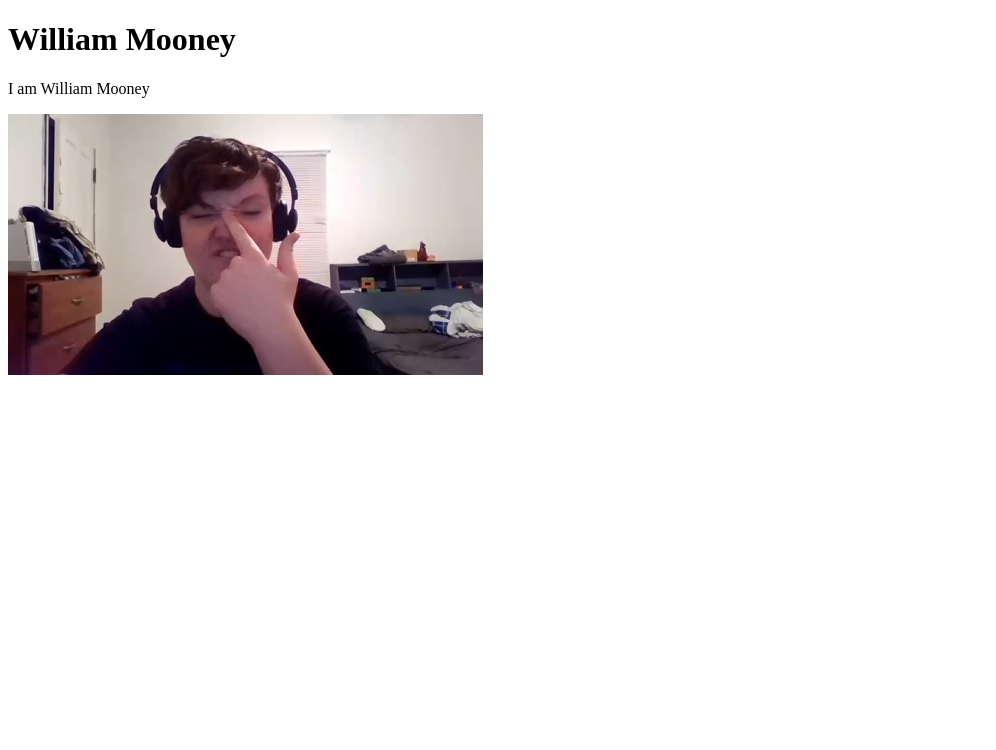
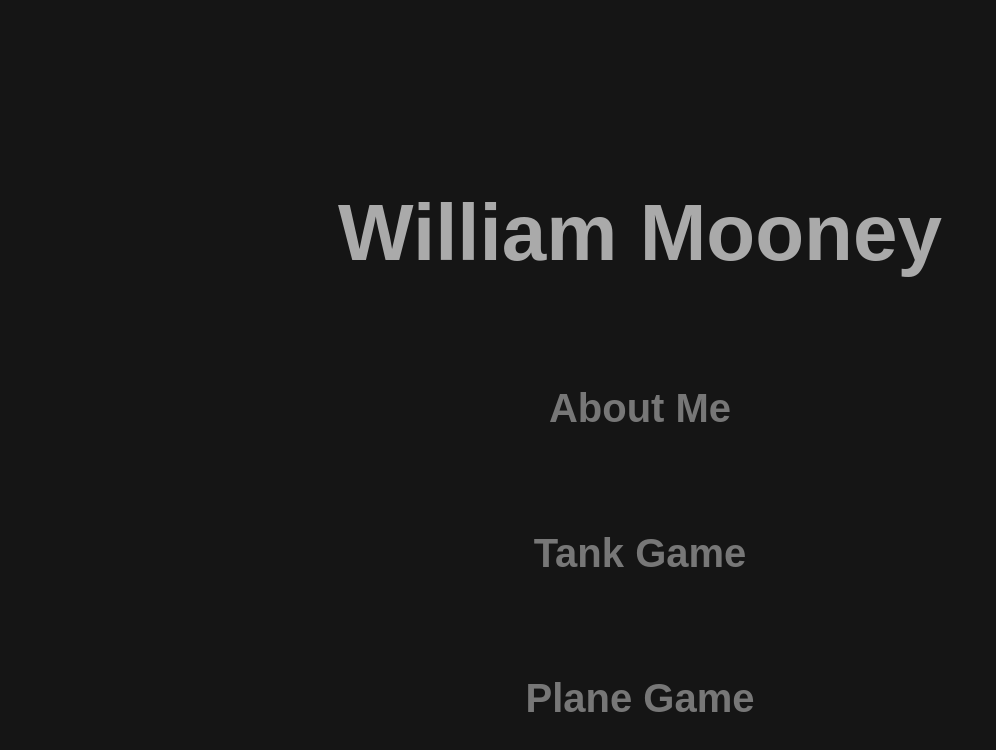
Before and after one commit to WRmooney/WRmooney, a plain HTML site: page Portfolio/WRMooney.html in a window 1280 px wide. Shown: the whole page, without its empty margins (0-996 px from the left). Drawn offline with Linux system fonts and the light colour scheme; a web font is replaced by a local one.

Commit message:
Added design plus 3 boxes
Added cool design, added about me, tank game, plane game button designs. Made descriptions of the button reveal once hovering over the button.

```diff
--- a/Portfolio/Styles.css
+++ b/Portfolio/Styles.css
@@ -0,0 +1,105 @@
+body {
+    font-family: 'Bitcount Single', sans-serif;
+    display: flex;
+    justify-content: center;
+    align-items: center;
+    min-height: 100vh;
+    margin: 0;
+    flex-direction: column;
+    background-color: #151515;
+}
+
+
+
+.box {
+    font-size: 40px;
+    font-weight: bold;
+    display:flex;
+    align-items: center;
+    justify-content: center;
+    width: fit-content;
+    height: fit-content;
+
+    color: #777777;
+    transition: color 0.7s, ease;
+    /* animation: Fadein 1.5s ease-in forwards; */
+    /* background-color: aquamarine; */
+    z-index: 5;
+}
+
+.box:hover {
+    color: #cccccc;
+}
+
+.reveal_box {
+    align-items: center;
+    vertical-align: middle;
+    justify-content: center;
+    position: relative;
+    cursor:pointer;
+    display: inline-block;
+    width:fit-content;
+    height:fit-content;
+    /* background-color: aliceblue; */
+    margin: 0;
+    padding: 0;
+
+}
+
+.hidden_text {
+    position: absolute;
+    top: 100%;
+    left: 50%;
+    opacity: 0;
+    transition: opacity 0.5s ease;
+    white-space: nowrap;
+    padding-bottom: 50px;
+    transform: translate(-50%, 0);
+    /*background-color: blue;*/
+    pointer-events: none;
+    z-index: 1;
+}
+
+.reveal_box:hover .hidden_text {
+    opacity: 1;
+}
+
+#title {
+    font-size: 80px;
+    text-align: center;
+    display:flex;
+    align-items: center;
+    justify-content: center;
+    width:100vw;
+    height: 200px;
+    top: 0px;
+    color: #aaaaaa;
+    /* animation: Fadein 1s ease-in forwards; */
+}
+
+#description {
+    display:flex;
+    align-items: center;
+    justify-content: center;
+    text-align: center;
+
+    height: fit-content;
+    padding: 20px;
+    color: #cccccc;
+
+}
+
+#empty {
+    padding-top: 100px;
+}
+
+@keyframes Fadein {
+  from {
+    opacity: 0;
+    transform: translateY(10px);
+  }
+  to {
+    opacity: 1;
+    transform: translateY(0);
+  }
+}
--- a/Portfolio/WRMooney.html
+++ b/Portfolio/WRMooney.html
@@ -6,15 +6,37 @@
 <meta charset="UTF-8">
 <meta title="William Mooney">
 <link rel="stylesheet" href="./Styles.css">
-</head>
-
+<link rel="preconnect" href="https://fonts.googleapis.com">
+<link rel="preconnect" href="https://fonts.gstatic.com" crossorigin>
+<link href="https://fonts.googleapis.com/css2?family=Bitcount+Single:wght@200&display=swap" rel="stylesheet">
 <body>
 
-<h1>William Mooney</h1>
 
-<p>I am William Mooney</p>
+    <h1 id="title">William Mooney</h1>
 
-<img src="./Images/Austin.png" alt="Austin. These Bros Are Bad.">
+
+    <span class="reveal_box">
+
+        <span class="box">About Me</span>
+        <span class="hidden_text"><span id="description">Who I am and what I do.</span></span>
+    </span>
+
+    <div id="empty"></div>
+
+    <span class="reveal_box">
+
+        <span class="box">Tank Game</span>
+        <span class="hidden_text"><span id="description">Made in Pygame. A Wii Tanks inspired endless game.</span></span>
+    </span>
+
+    <div id="empty"></div>
+
+    <span class="reveal_box">
+
+        <span class="box">Plane Game</span>
+        <span class="hidden_text"><span id="description">Made in Pygame. Game about shooting endless planes.</span></span>
+    </span>
+
 
 
 </body>
```
Also changed, not shown: Portfolio/Images/Austin.png (deleted).
